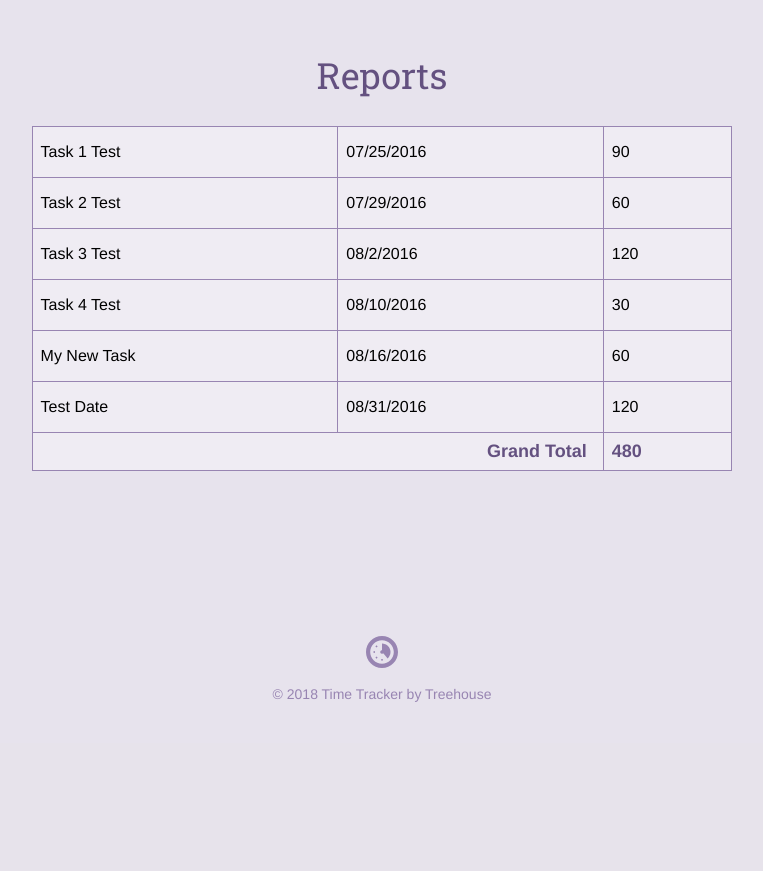
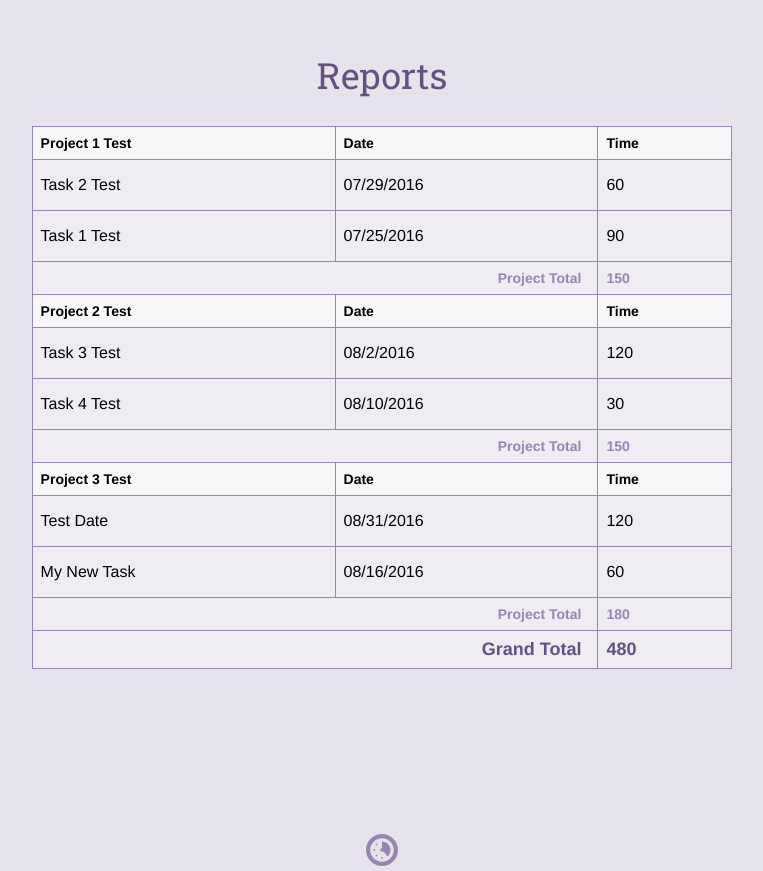
Before and after one commit to Navalag/Treehouse-Workflow, a PHP site: page /reports.php in a window 1280 px wide. Shown: the part 57-928 px from the top of the page, without its empty margins (258-1021 px from the left). Before the commit the page ends 759 px from the top, so only its background shows below. Run offline with PHP 8.4, Linux system fonts and the light colour scheme; data comes from the database, SQL or seed files in the repository.

Commit message:
calculating totals impruved

```diff
--- a/PHP/CRUD_with_php/inc/functions.php
+++ b/PHP/CRUD_with_php/inc/functions.php
@@ -12,18 +12,25 @@ function get_project_list() {
     }
 }
 
-function get_task_list() {
+function get_task_list($filter = null) {
     include 'connection.php';
 
     $sql = 'SELECT tasks.*, projects.title as project FROM tasks'
         . ' JOIN projects ON tasks.project_id = projects.project_id';
 
+    $orderBy = ' ORDER BY date DESC';
+    if ($filter) {
+        $orderBy = ' ORDER BY projects.title ASC, date DESC';
+    }
+
     try {
-        return $db->query($sql);
+        $results = $db->prepare($sql . $orderBy);
+        $results->execute();
     } catch (Exception $e) {
         echo "Error!: " . $e->getMessage() . "<br />";
         return array();
     }
+    return $results->fetchAll(PDO::FETCH_ASSOC);
 }
 
 function add_project($title, $category){
--- a/PHP/CRUD_with_php/reports.php
+++ b/PHP/CRUD_with_php/reports.php
@@ -3,6 +3,7 @@ require 'inc/functions.php';
 
 $page = "reports";
 $pageTitle = "Reports | Time Tracker";
+$filter = 'all';
 
 include 'inc/header.php';
 ?>
@@ -15,14 +16,33 @@ include 'inc/header.php';
             <div class="wrapper">
                 <table>
                     <?php
-                    $total = 0;
-                    foreach (get_task_list() as $item) {
+                    $total = $project_id = $project_total = 0;
+                    $tasks = get_task_list($filter);
+                    foreach ($tasks as $item) {
+                        if ($project_id != $item['project_id']) {
+                            $project_id = $item['project_id'];
+                            echo "<thead>\n";
+                            echo "<tr>\n";
+                            echo "<th>" . $item['project'] . "</th>\n";
+                            echo "<th>Date</th>\n";
+                            echo "<th>Time</th>\n";
+                            echo "</tr>\n";
+                            echo "</thead>\n";
+                        }
+                        $project_total += $item['time'];
                         $total += $item['time'];
                         echo "<tr>\n";
                         echo "<td>". $item['title'] . "</td>\n";
                         echo "<td>". $item['date'] . "</td>\n";
                         echo "<td>". $item['time'] . "</td>\n";
                         echo "</tr>\n";
+                        if (next($tasks)['project_id'] != $item['project_id']) {
+                            echo "<tr>\n";
+                            echo "<th class='project-total-label' colspan='2'>Project Total</th>\n";
+                            echo "<th class='project-total-number'>$project_total</th>\n";
+                            echo "</tr>\n";
+                            $project_total = 0;
+                        }
                     }
                     ?>
                     <tr>
```
